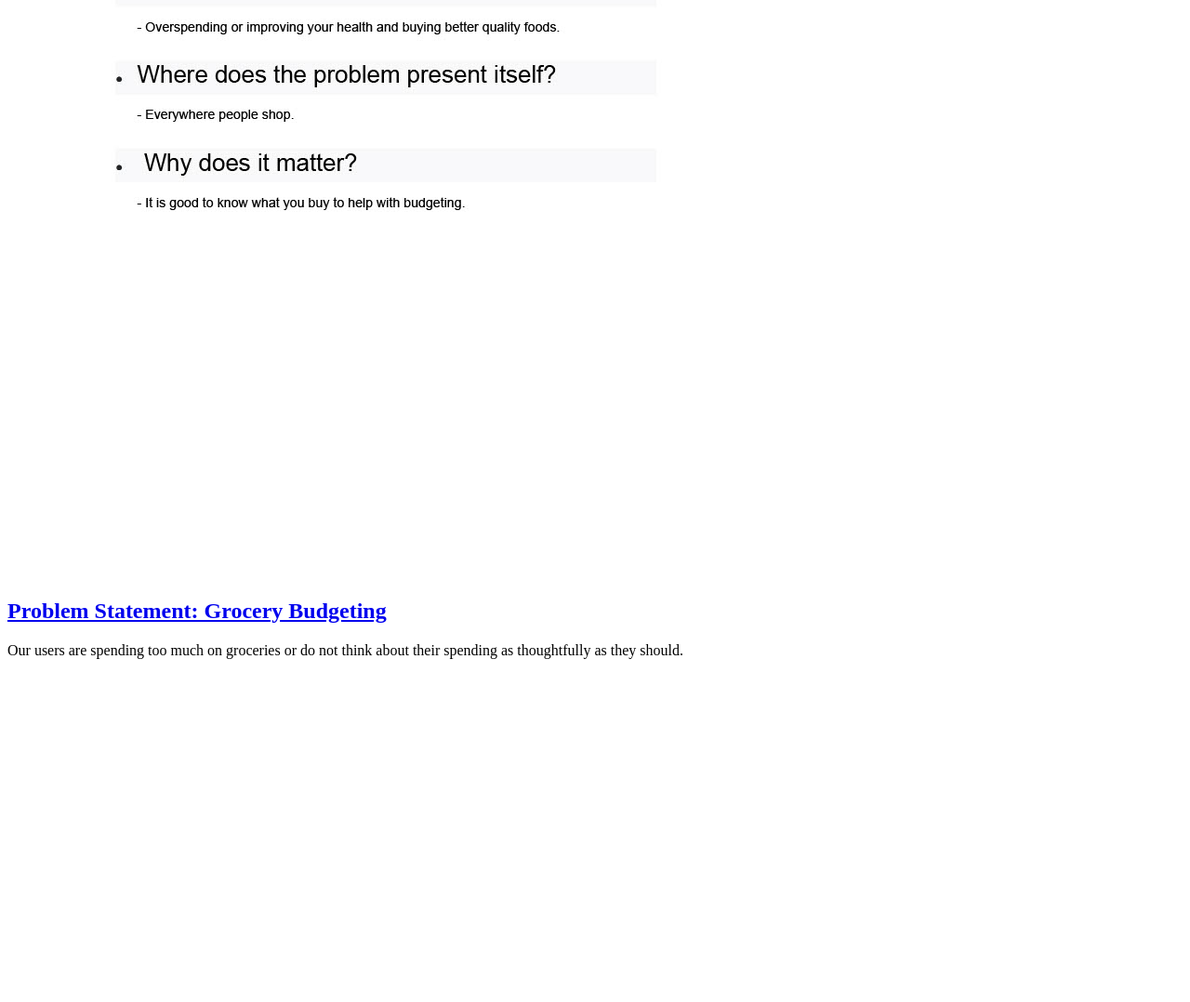
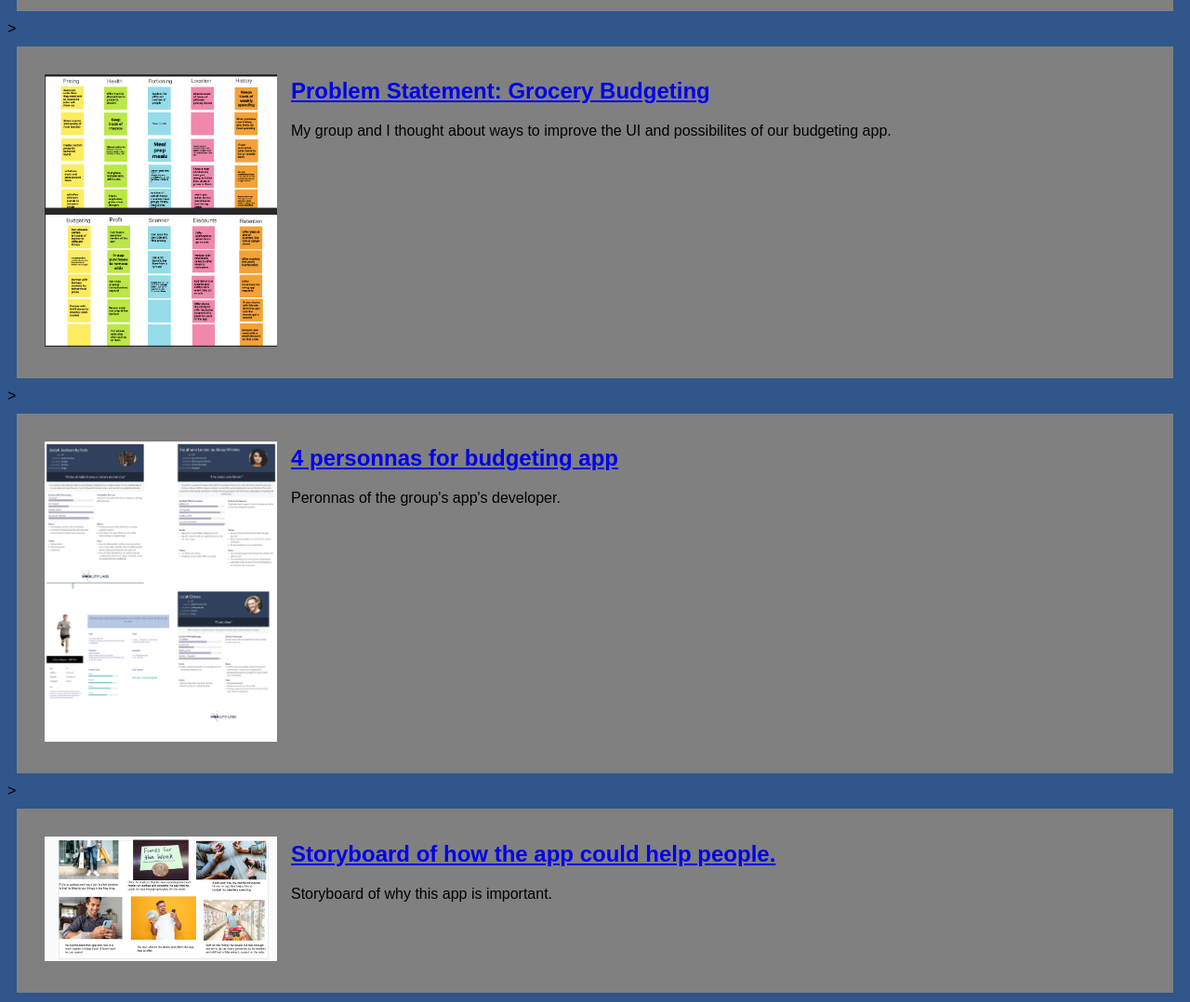
Before and after one commit to jjcrowe17/jjcrowe17.github.io, a plain HTML site: page csce190/index.html in a window 1280 px wide. Shown: the part 484-1562 px from the top of the page at 93% size. Before the commit the page ends 1209 px from the top, so only its background shows below. Drawn offline with Linux system fonts and the light colour scheme; files whose address does not match are found by name.

Commit message:
Add files via upload

```diff
--- a/csce190/index.html
+++ b/csce190/index.html
@@ -2,18 +2,53 @@
 <html>
     <head>
         <title>CSCE190: Jacob Crowe</title>
+        <link rel="stylesheet" href="styles.css">
     </head>
     <body>
         <h1>Jacob Crowe's CSCE 190 Site</h1>
 
+       <!-- Problem Statement Assignment-->>
         <section class="assignment">
-            <a href="/Users/jacobcrowe/Desktop/Problem Statement.pdf"><img src="/Users/jacobcrowe/Desktop/csce190/problemsheet.jpg"></a>
+            <a href="files/problemstatement.pdf"><img src="images/problemsheet.jpg"></a>
             <section class="ass-details">
-                <a href="/Users/jacobcrowe/Desktop/Problem Statement.pdf"><h2>Problem Statement: Grocery Budgeting</h2></a>
+                <a href="files/problemstatement.pdf"><h2>Problem Statement: Grocery Budgeting</h2></a>
                 <p>
-                    Our users are spending too much on groceries or do not think about their spending as thoughtfully as they should.
+                    Our users are spending too much on groceries or do not think about their spending as carefully as they should.
                 </p>
             </section>
         </section>
+
+        <!-- Affinity Diagram Assignment-->>
+        <section class="assignment">
+            <a href="files/affinitydiagram.pdf"><img src="images/affinydiagram.jpg"></a>
+            <section class="ass-details">
+                <a href="files/affinitydiagram.pdf"><h2>Problem Statement: Grocery Budgeting</h2></a>
+                <p>
+                    My group and I thought about ways to improve the UI and possibilites of our budgeting app.
+                </p>
+            </section>
+        </section>
+
+        <!-- Personna Assignment-->>
+        <section class="assignment">
+            <a href="files/allpersonaspdf.pdf"><img src="images/personnas.jpg"></a>
+            <section class="ass-details">
+                <a href="files/allpersonaspdf.pdf"><h2>4 personnas for budgeting app</h2></a>
+                <p>
+                    Peronnas of the group's app's developer.
+                </p>
+            </section>
+        </section>
+   <!-- Storyboard Assignment-->>
+   <section class="assignment">
+    <a href="files/storyboard.pdf"><img src="images/storyboard.jpg"></a>
+    <section class="ass-details">
+        <a href="files/storyboard.pdf"><h2>Storyboard of how the app could help people.</h2></a>
+        <p>
+            Storyboard of why this app is important.
+        </p>
+    </section>
+</section>
+
     </body>
 </html>
--- /dev/null
+++ b/csce190/styles.css
@@ -0,0 +1,21 @@
+body {
+    background:rgb(48, 86, 139);
+    font-family:Arial, Helvetica, sans-serif;
+}
+
+.assignment {
+display:flex;
+padding:15px;
+margin:10px;
+background: grey;
+}
+
+.assignment img {
+ width:250px;
+padding: 15px;
+}
+
+h1{
+    color:black;
+    text-align: center;
+}
```
Also changed, not shown: csce190/images/affinydiagram.jpg (added), csce190/images/personnas.jpg (added), csce190/images/problemsheet.jpg (added), csce190/images/storyboard.jpg (added), images/storyboard.jpg (added), 6 other files.
